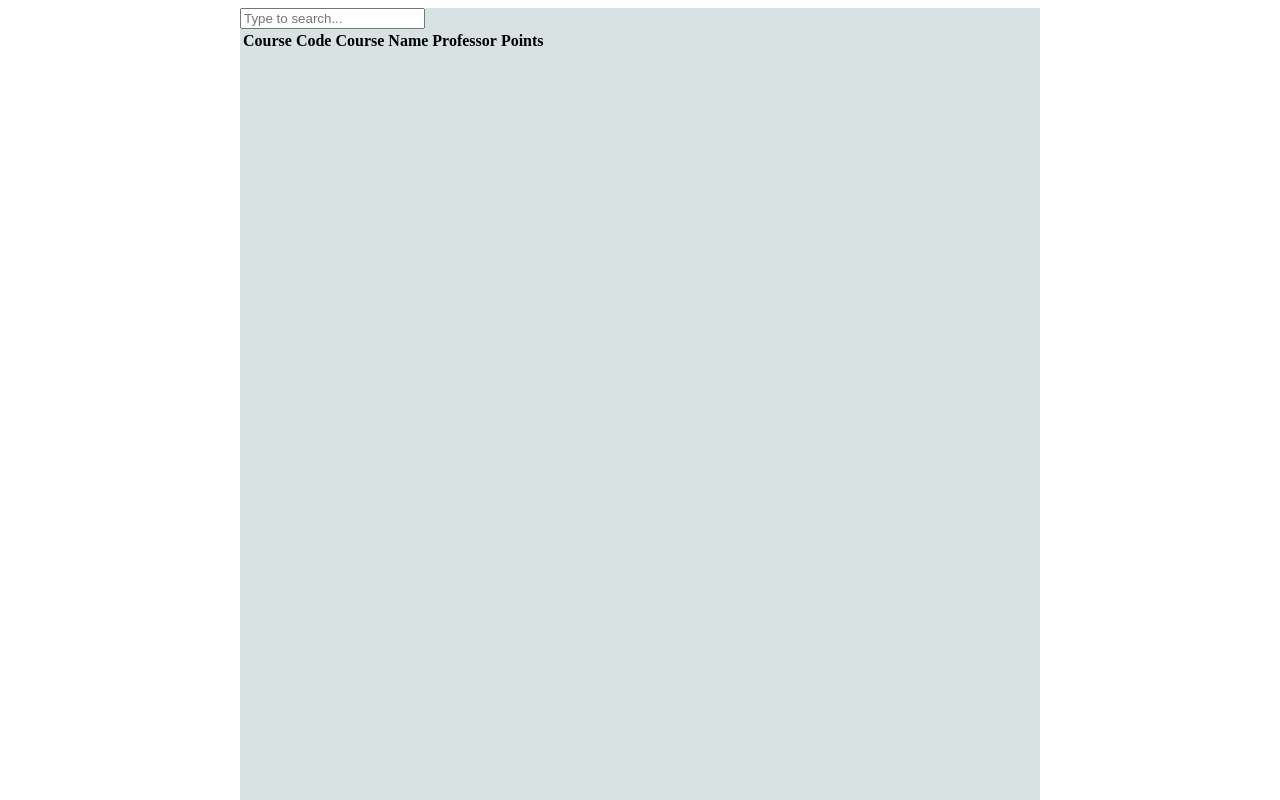
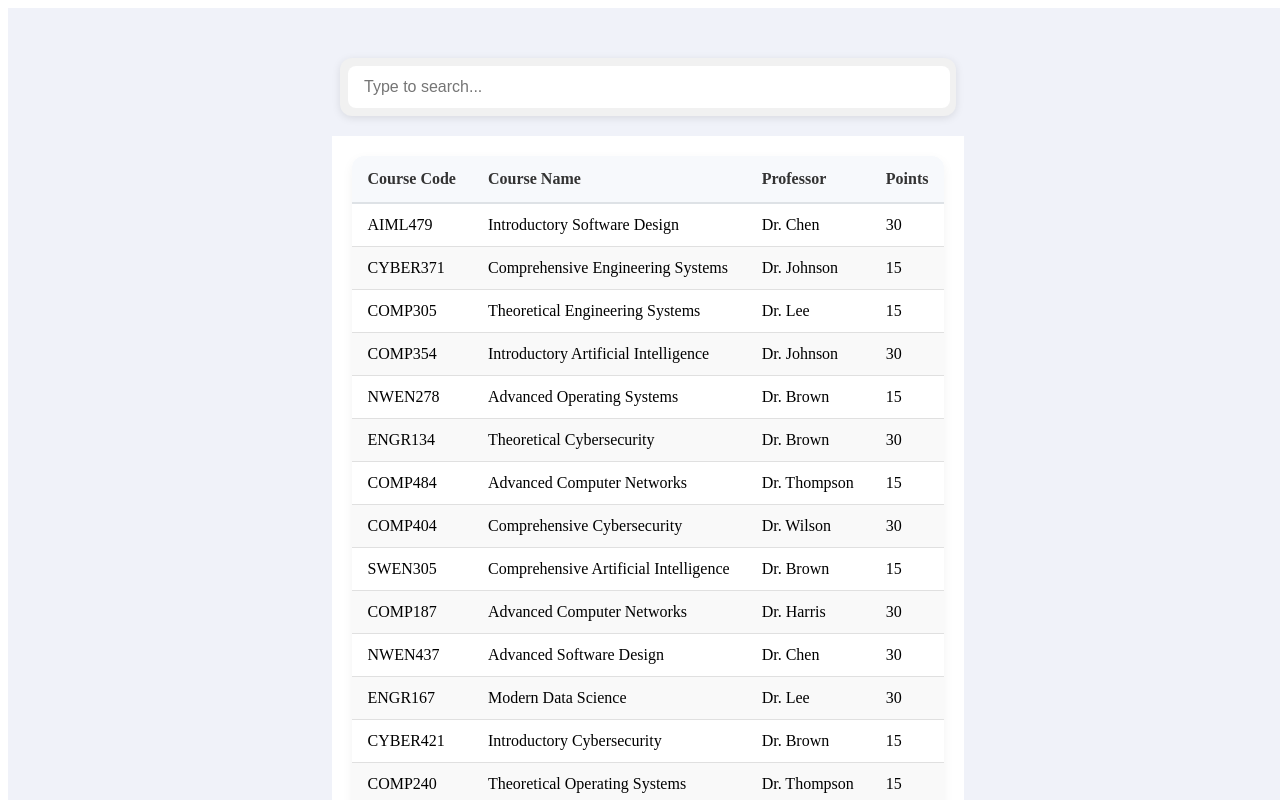
Before and after one commit to jigsaw273/curriculum-browser, a React (Vite) app: page / in a window 1280 px wide. Shown: the top 800 px of the page. Built offline with nearby package versions, Linux system fonts and the light colour scheme.

Commit message:
basic searchbar filtering table results

```diff
--- a/src/App.css
+++ b/src/App.css
@@ -1,18 +1,17 @@
 #root {
-  background-color: rgb(217, 226, 226);
-  height: 100vh;
-  width: 100vh;
+  background-color: #f0f2f9;
+  width: 100vw;
   margin: auto;
 }
 
-.search-bar-container {
-  width:40%;
+.search-container {
+  width:100%;
   margin: auto;
   display: flex;
   align-items: center;
   flex-direction: column;
   min-height: 200px;
-
+  padding-top:30px;
 }
 
 /* #root {
--- a/src/App.jsx
+++ b/src/App.jsx
@@ -2,7 +2,8 @@ import React, { useState } from 'react'
 import './App.css'
 import SearchBar from './components/SearchBar'
 import {data} from './data.js'
-import { SearchResultList } from './components/SearchResultList.jsx'
+//import { SearchResultList } from './components/SearchResultList.jsx'
+import { TableSearchResults } from './components/TableSearchResults.jsx'
 
 function App() {
   const [results, setResults] = useState([])
@@ -11,7 +12,7 @@ function App() {
     <>
       <div className='search-container'>
         <SearchBar setResults={setResults}/>
-        <SearchResultList results ={results}/>
+        <TableSearchResults results ={results}/>
       </div>
     </>
   )
--- a/src/components/SearchBar.css
+++ b/src/components/SearchBar.css
@@ -0,0 +1,26 @@
+/* SearchBar.css */
+
+.input-wrapper {
+    width: 100%;
+    max-width: 600px;
+    margin: 20px auto;
+    padding: 8px;
+    background-color: #f1f1f1;
+    border-radius: 12px;
+    box-shadow: 0 2px 8px rgba(0,0,0,0.1);
+  }
+
+  .input-wrapper input {
+    width: 95%;
+    padding: 12px 16px;
+    border: none;
+    border-radius: 8px;
+    font-size: 16px;
+    background-color: white;
+    outline: none;
+    transition: box-shadow 0.3s ease;
+  }
+
+  .input-wrapper input:focus {
+    box-shadow: 0 0 0 2px #007bff50;
+  }
--- a/src/components/SearchBar.jsx
+++ b/src/components/SearchBar.jsx
@@ -1,9 +1,11 @@
-import React, { useState } from 'react';
+import React, { useState, useEffect } from 'react';
 import "./SearchBar.css";
 import {data} from '../data.js'
 
 const SearchBar = ({setResults}) => {
   const [input, setInput] = useState("");
+  // Show all data by default
+  useEffect(() => {setResults(data);}, []);
 
     //   const fetchData = (value) => {
     //     fetch("https://jsonplaceholder.typicode.com/users")
@@ -16,6 +18,11 @@ const SearchBar = ({setResults}) => {
     //     });
     //   };
   const filterData = (value) => {
+    if (!value) {
+        setResults(data); // Show all if input is cleared
+        return;
+    }
+
     const results = data.filter((course) => {
         return (
             value &&
--- /dev/null
+++ b/src/components/TableSearchResults.css
@@ -0,0 +1,47 @@
+/* TableSearchResults.css */
+
+.search-results {
+    padding: 20px;
+    max-width: 1000px;
+    margin: 0 auto;
+    background-color: rgb(255, 255, 255);
+  }
+
+  .table {
+    width: 100%;
+    border-collapse: separate;
+    border-spacing: 0;
+    background-color: white;
+    border-radius: 12px;
+    overflow: hidden;
+    box-shadow: 0 4px 12px rgba(0, 0, 0, 0.05);
+  }
+
+  .table thead {
+    background-color: #f7f9fc;
+    color: #333;
+    font-weight: 600;
+  }
+
+  .table thead th {
+    padding: 14px 16px;
+    text-align: left;
+    border-bottom: 2px solid #dee2e6;
+  }
+
+  .table tbody tr {
+    transition: background-color 0.2s;
+  }
+
+  .table tbody tr:nth-child(even) {
+    background-color: #f9f9f9;
+  }
+
+  .table tbody tr:hover {
+    background-color: #eef5ff;
+  }
+
+  .table tbody td {
+    padding: 12px 16px;
+    border-bottom: 1px solid #e0e0e0;
+  }
--- /dev/null
+++ b/src/components/TableSearchResults.jsx
@@ -0,0 +1,33 @@
+import { useState } from "react";
+import { Table } from "react-bootstrap";
+import "./TableSearchResults.css";
+
+export const TableSearchResults = ({ results }) => {
+    return (
+        <div className="search-results">
+             <Table className="table">
+
+                <thead>
+                    <tr>
+                    <th>Course Code</th>
+                    <th>Course Name</th>
+                    <th>Professor</th>
+                    <th>Points</th>
+                    </tr>
+                </thead>
+
+                <tbody>
+                    {results.map((item) => (
+                    <tr key={item.faculty+item.code}>
+                        <td>{item.course_code}</td>
+                        <td>{item.course_name}</td>
+                        <td>{item.professor_name}</td>
+                        <td>{item.points}</td>
+                    </tr>
+                    ))}
+
+                </tbody>
+            </Table>
+        </div>
+    )
+}
```
